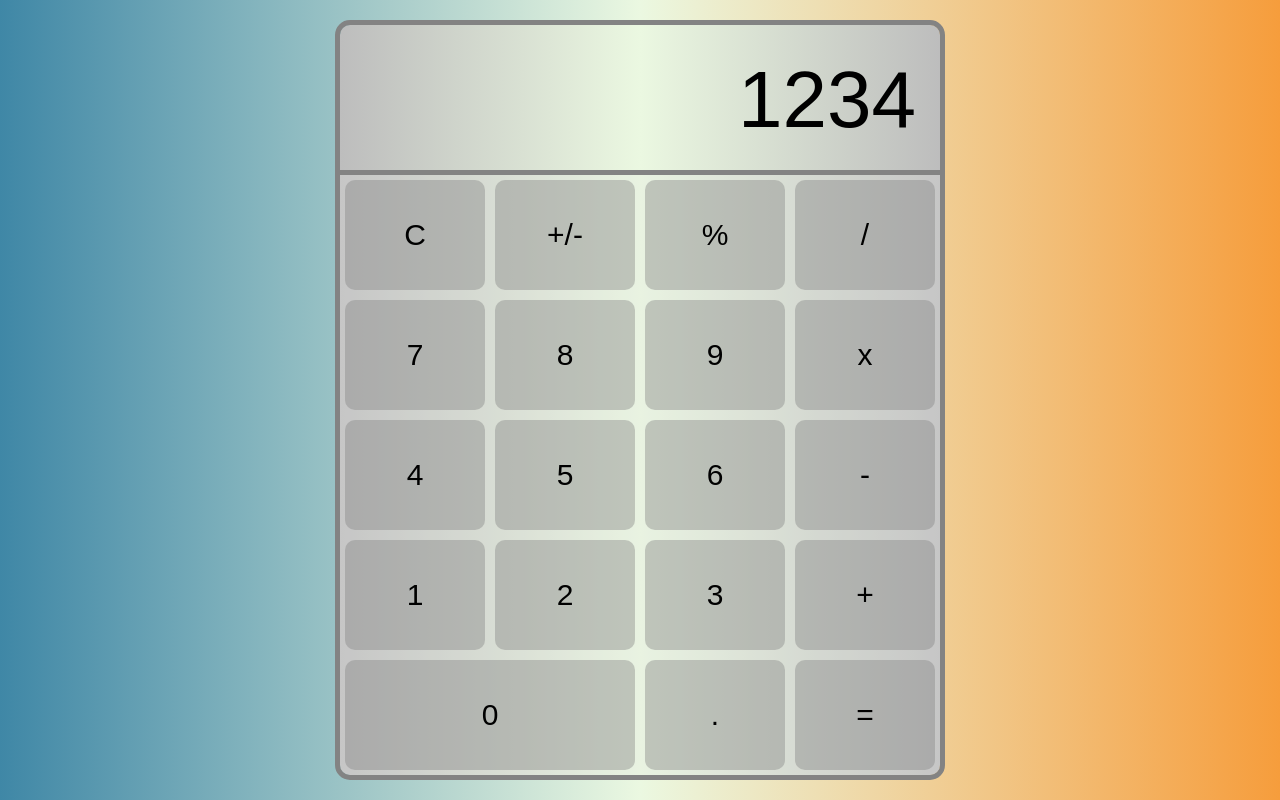
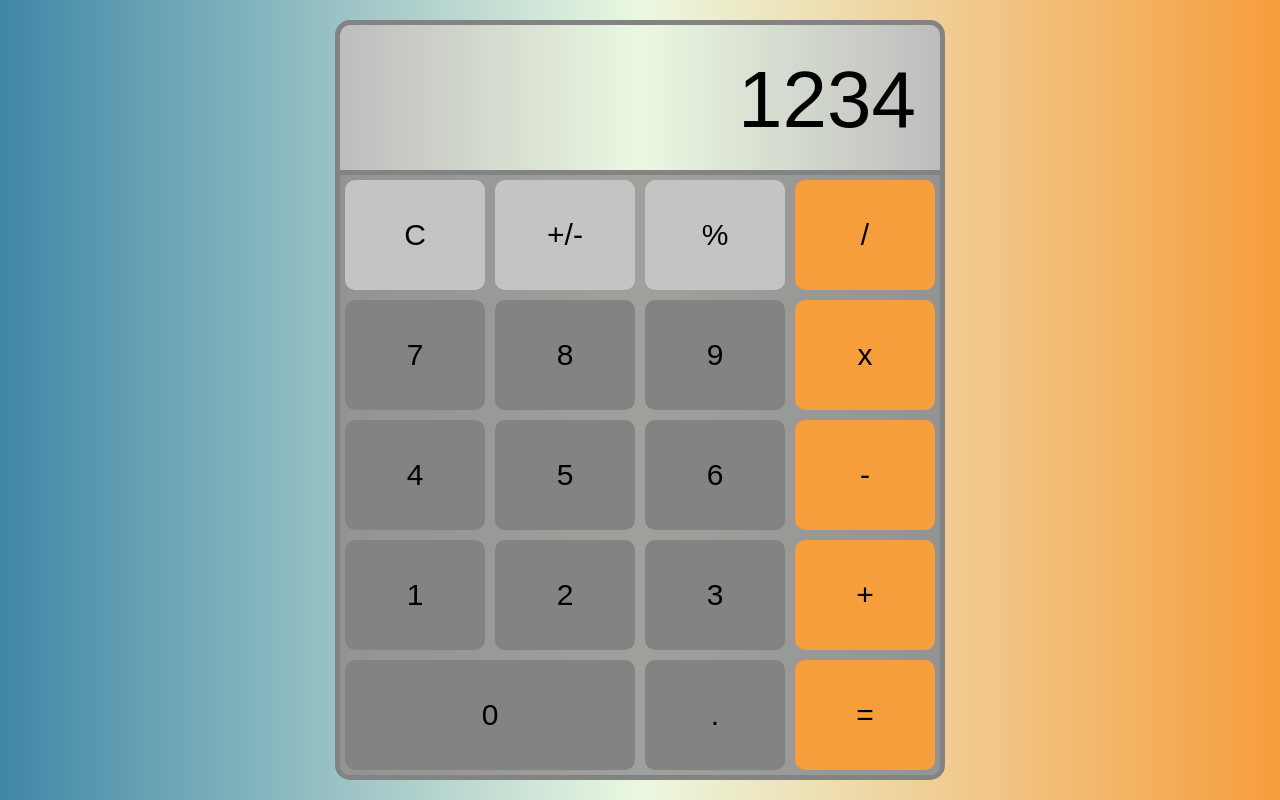
Before and after one commit to Philip748/react-calculator, a React (Create React App) app: page / in a window 1280 px wide. Built offline with nearby package versions, Linux system fonts and the light colour scheme.

Commit message:
added components and css update

```diff
--- a/src/App.js
+++ b/src/App.js
@@ -1,32 +1,34 @@
+// App.js
+import React from "react";
 import "./style.css";
+import Display from "./Display";
+import Button from "./Button";
 
 function App() {
   return (
     <div className="container">
-      <div className="display-class">
-        <div className="display-num">1234</div>
-      </div>
+      <Display />
 
       <div className="flex-grid">
-        <button className="button-class">C</button>
-        <button className="button-class">+/-</button>
-        <button className="button-class">%</button>
-        <button className="button-class">/</button>
-        <button className="button-class">7</button>
-        <button className="button-class">8</button>
-        <button className="button-class">9</button>
-        <button className="button-class">x</button>
-        <button className="button-class">4</button>
-        <button className="button-class">5</button>
-        <button className="button-class">6</button>
-        <button className="button-class">-</button>
-        <button className="button-class">1</button>
-        <button className="button-class">2</button>
-        <button className="button-class">3</button>
-        <button className="button-class">+</button>
-        <button className="button-class zero-button">0</button>
-        <button className="button-class">.</button>
-        <button className="button-class">=</button>
+        <Button className="top-operator-button">C</Button>
+        <Button className="top-operator-button">+/-</Button>
+        <Button className="top-operator-button">%</Button>
+        <Button className="operator-button">/</Button>
+        <Button>7</Button>
+        <Button>8</Button>
+        <Button>9</Button>
+        <Button className="operator-button">x</Button>
+        <Button>4</Button>
+        <Button>5</Button>
+        <Button>6</Button>
+        <Button className="operator-button">-</Button>
+        <Button>1</Button>
+        <Button>2</Button>
+        <Button>3</Button>
+        <Button className="operator-button">+</Button>
+        <Button className="zero-button">0</Button>
+        <Button>.</Button>
+        <Button className="operator-button">=</Button>
       </div>
     </div>
   );
--- /dev/null
+++ b/src/Button.js
@@ -0,0 +1,9 @@
+// Button.js
+import React from "react";
+import "./style.css";
+
+function Button({ className, children }) {
+  return <button className={`button-class ${className}`}>{children}</button>;
+}
+
+export default Button;
--- /dev/null
+++ b/src/Display.js
@@ -0,0 +1,13 @@
+// Display.js
+import React from "react";
+import "./style.css";
+
+function Display() {
+  return (
+    <div className="display-class">
+      <div className="display-num">1234</div>
+    </div>
+  );
+}
+
+export default Display;
--- a/src/style.css
+++ b/src/style.css
@@ -47,7 +47,7 @@ body{
     display: grid;
     grid-template-columns: repeat(4, 25%);
     border-top: #838383 solid 5px;
-    background-color: #dfdfdf3d;
+    background-color: #868686c2;
     border-bottom-left-radius: 10px;
     border-bottom-right-radius: 10px;
 }
@@ -58,13 +58,21 @@ body{
     border: none;
     font-size: 30px;
     font-family: Arial, Helvetica, sans-serif;
-    background-color: #80808067;
+    background-color: #838383;
 }
 
 .zero-button{
     grid-column: 1 / 3;
 }
 
+.operator-button{
+    background-color: #f69d3c;
+}
+
+.top-operator-button{
+    background-color: #c4c4c4;
+}
+
 .button-class:hover {
-    outline: solid 3px #f69d3c;
+    filter: brightness(120%)
 }
```
